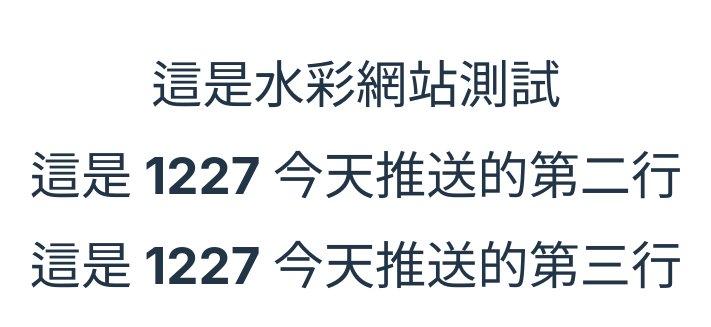
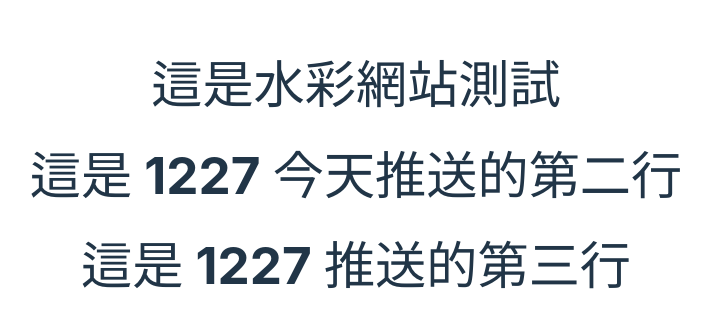
Before and after one commit to SJLU0/WaterColor_Front, a Vue app: page / in a window 1280 px wide. Shown: the part 225-552 px from the top of the page, without its empty margins (284-995 px from the left). Built offline with nearby package versions, Linux system fonts and the light colour scheme.

Commit message:
add:這是1227第三行

```diff
--- a/src/App.vue
+++ b/src/App.vue
@@ -5,7 +5,7 @@
   <div>
     <h1>這是水彩網站測試</h1>
     <h1>這是 1227 今天推送的第二行</h1>
-    <h1>這是 1227 今天推送的第三行</h1>
+    <h1>這是 1227 推送的第三行</h1>
   </div>
 
 </template>
```
